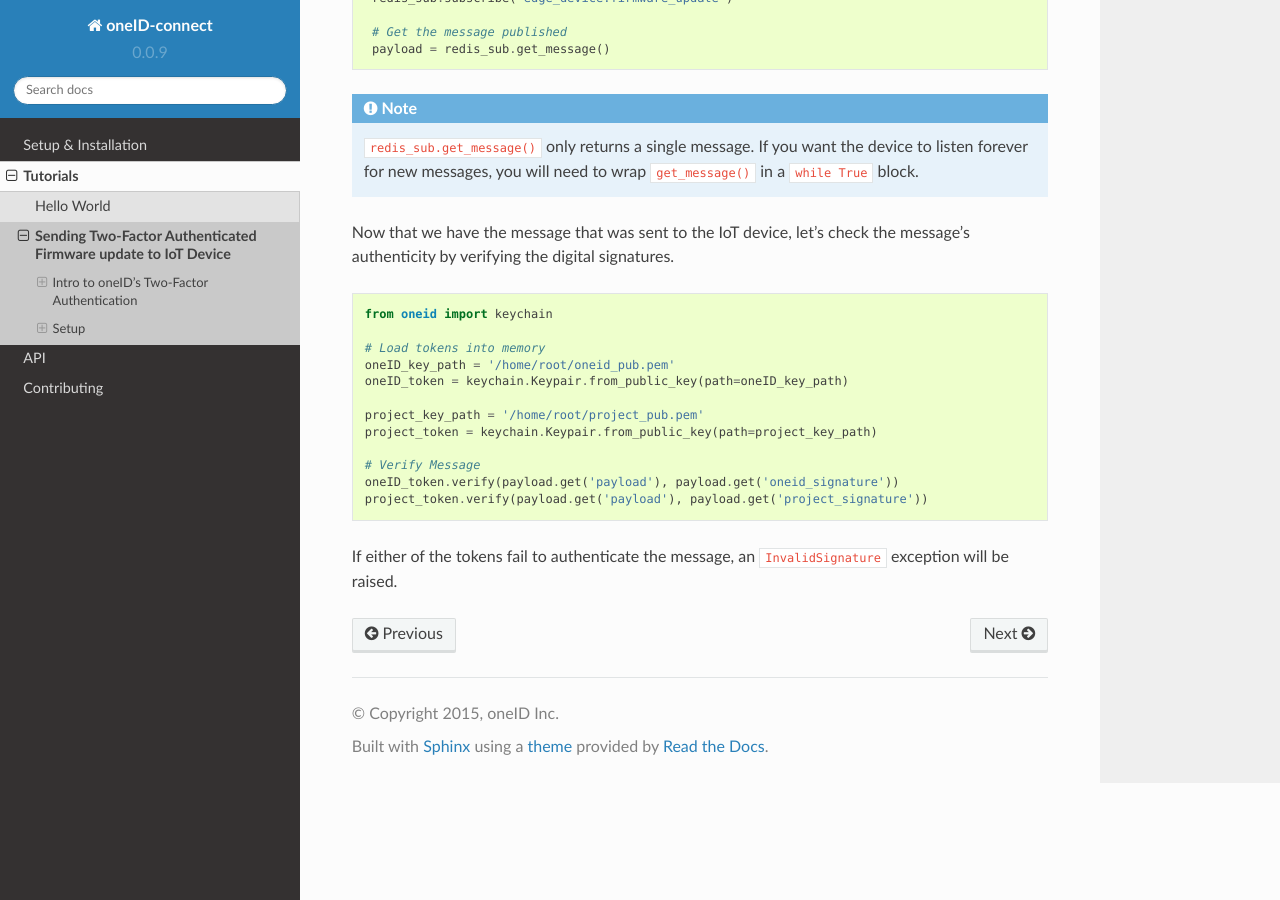
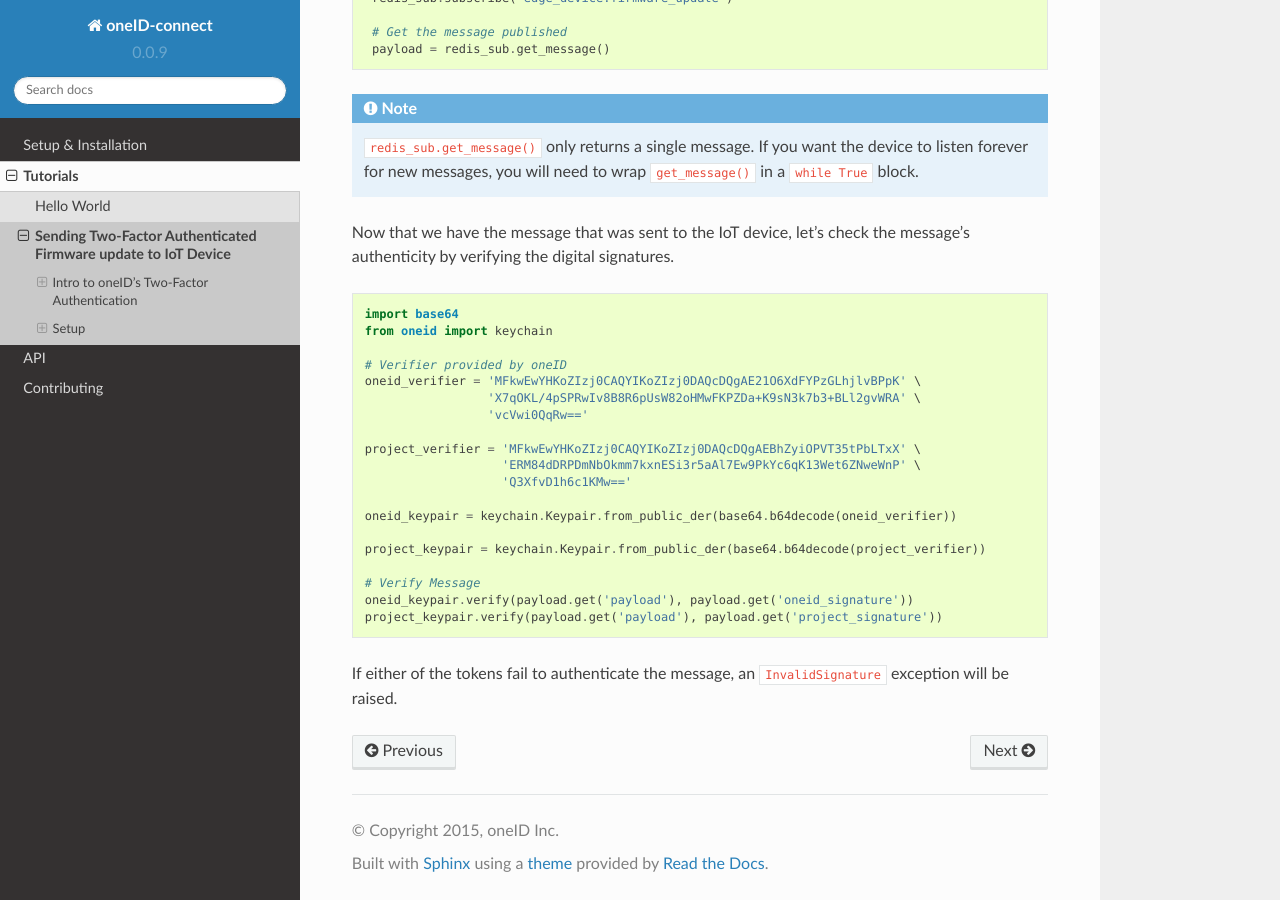
Before and after one commit to jaredmessenger/oneID-connect-python, a Sphinx documentation site: the page built from docs/tutorials/firmware-update.rst, in a window 1280 px wide and 900 px high, scrolled down 3931 px. Built offline with Sphinx 7.4.7 and the Read the Docs theme 2.0.0, drawn with Linux system fonts in a browser that asks for light colours; pages that are not in the unit, such as notebooks, are missing from menus.

Commit message:
Fixing more bugs in the docs/tutorials

```diff
--- a/docs/tutorials/firmware-update.rst
+++ b/docs/tutorials/firmware-update.rst
@@ -210,18 +210,25 @@ by verifying the digital signatures.
 
 .. code-block:: python
 
+   import base64
    from oneid import keychain
 
-   # Load tokens into memory
-   oneID_key_path = '/home/root/oneid_pub.pem'
-   oneID_token = keychain.Keypair.from_public_key(path=oneID_key_path)
+   # Verifier provided by oneID
+   oneid_verifier = 'MFkwEwYHKoZIzj0CAQYIKoZIzj0DAQcDQgAE21O6XdFYPzGLhjlvBPpK' \
+                    'X7qOKL/4pSPRwIv8B8R6pUsW82oHMwFKPZDa+K9sN3k7b3+BLl2gvWRA' \
+                    'vcVwi0QqRw=='
 
-   project_key_path = '/home/root/project_pub.pem'
-   project_token = keychain.Keypair.from_public_key(path=project_key_path)
+   project_verifier = 'MFkwEwYHKoZIzj0CAQYIKoZIzj0DAQcDQgAEBhZyiOPVT35tPbLTxX' \
+                      'ERM84dDRPDmNbOkmm7kxnESi3r5aAl7Ew9PkYc6qK13Wet6ZNweWnP' \
+                      'Q3XfvD1h6c1KMw=='
+
+   oneid_keypair = keychain.Keypair.from_public_der(base64.b64decode(oneid_verifier))
+
+   project_keypair = keychain.Keypair.from_public_der(base64.b64decode(project_verifier))
 
    # Verify Message
-   oneID_token.verify(payload.get('payload'), payload.get('oneid_signature'))
-   project_token.verify(payload.get('payload'), payload.get('project_signature'))
+   oneid_keypair.verify(payload.get('payload'), payload.get('oneid_signature'))
+   project_keypair.verify(payload.get('payload'), payload.get('project_signature'))
 
 If either of the tokens fail to authenticate the message, an ``InvalidSignature`` exception will be raised.
 
```
